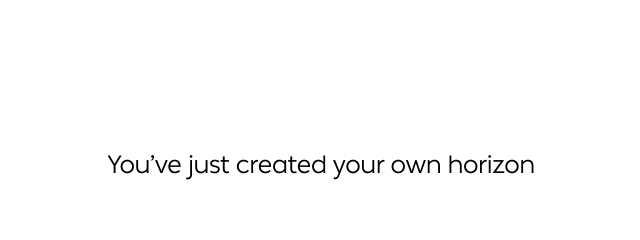
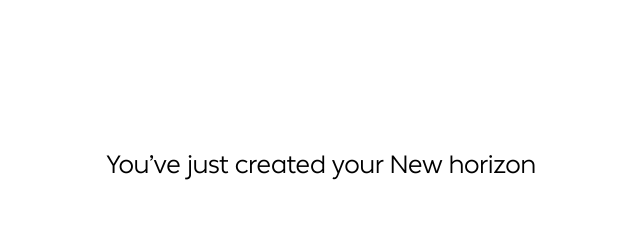
Before and after one commit to sheddyboy/new-horizon, a React (Create React App) app: page /camera in a window 1280 px wide. Shown: the top 240 px of the page, without its empty margins (319-959 px from the left). Built offline with nearby package versions, Linux system fonts and the light colour scheme.

Commit message:
chore: change text

```diff
--- a/src/pages/Camera.tsx
+++ b/src/pages/Camera.tsx
@@ -43,8 +43,8 @@ const Camera = () => {
     <div className={styles.wrapper}>
       {!cameraToggle && (
         <div className={styles.top}>
-          {!toggle && <h1>Look at camera</h1>}
-          {toggle && <h1>You’ve just created your own horizon</h1>}
+          {!toggle && <h1>Look at camera in front of you</h1>}
+          {toggle && <h1>You’ve just created your New horizon</h1>}
         </div>
       )}
       {!cameraToggle && (
```
